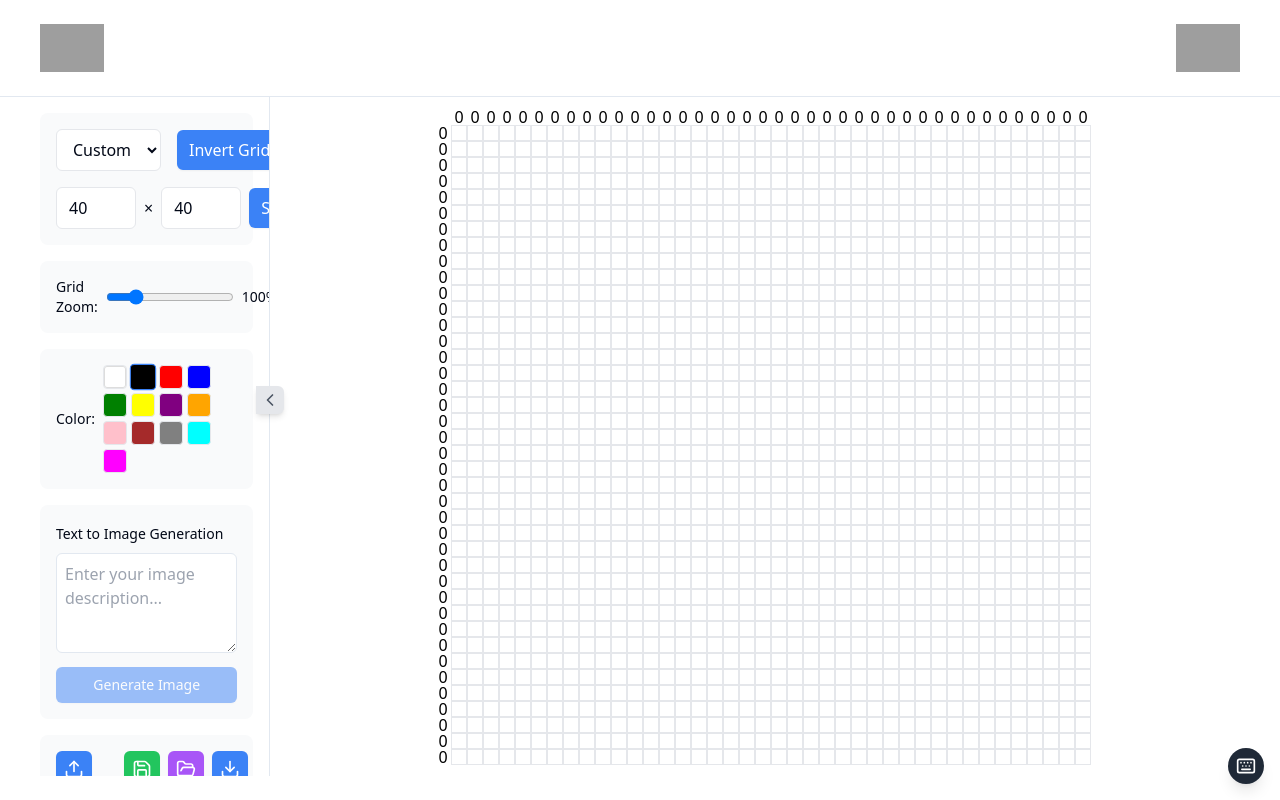
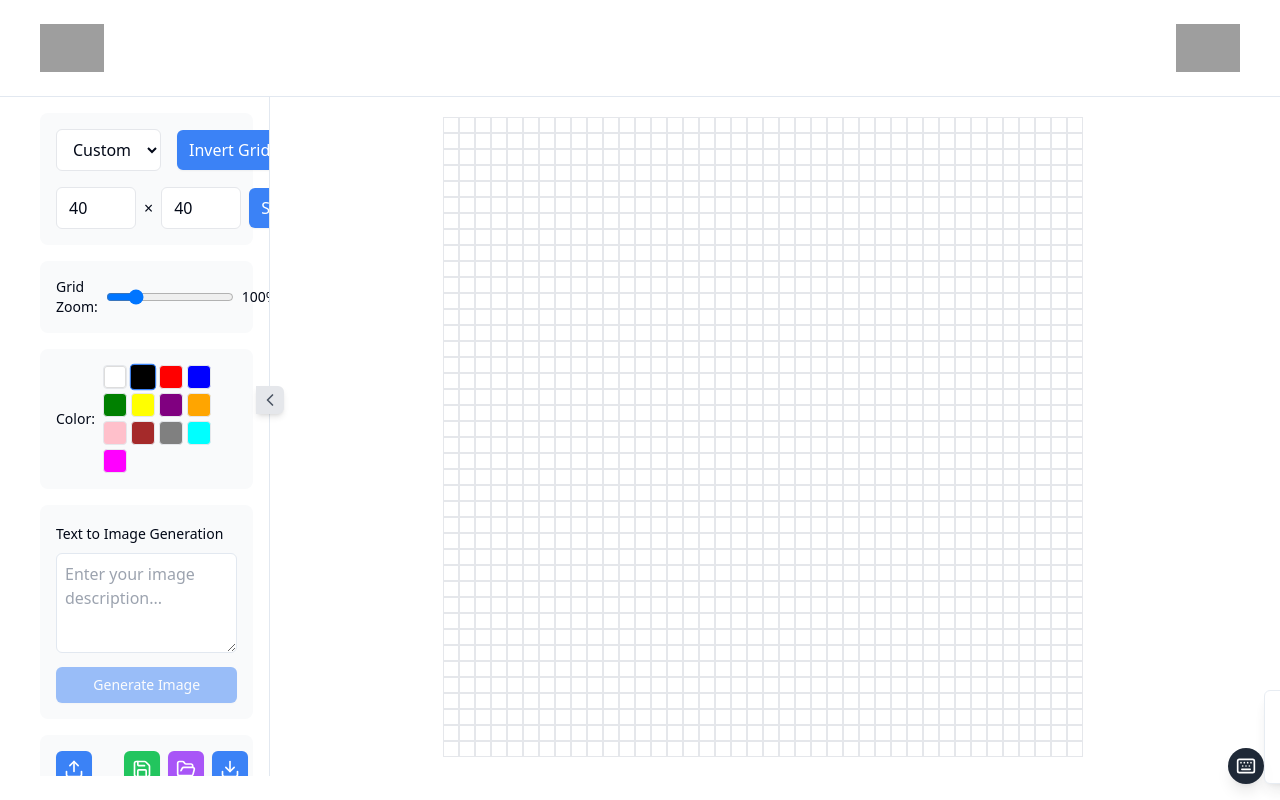
Before and after one commit to nxtphaseai/nonomaker, a React (Vite) app: page / in a window 1280 px wide. Built offline with nearby package versions, Linux system fonts and the light colour scheme; grey boxes are pictures that could not be loaded.

Commit message:
added toast

```diff
--- a/src/components/nonogram/NonogramEditor.tsx
+++ b/src/components/nonogram/NonogramEditor.tsx
@@ -12,6 +12,7 @@ import { GridStates, ImageParams, ApiResponse, GridParams } from './types';
 import ColorPalette from './ColorPalette';
 import { ChevronLeft, ChevronRight, GripVertical } from "lucide-react";
 import { ShortcutsDialog } from './ShortcutsDialog';
+import { Toaster } from "@/components/ui/toaster";
 
 // Add this interface after GridStates import
 interface UndoRedoState {
@@ -737,6 +738,7 @@ export const NonogramEditor: React.FC = () => {
 
   return (
     <Card className="w-full h-screen flex flex-col">
+      <Toaster />
       {/* Header with logos */}
       <CardHeader className="border-b">
         <div className="flex justify-between items-center px-4">
--- a/src/components/nonogram/NonogramGrid.tsx
+++ b/src/components/nonogram/NonogramGrid.tsx
@@ -1,6 +1,7 @@
 import React, { useState, useEffect } from 'react';
 import { GridPreset } from './types';
 import { ImageParams } from './types';
+import { toast } from "@/components/ui/use-toast";
 
 interface NonogramGridProps {
   grid: string[][];
@@ -33,14 +34,23 @@ export const NonogramGrid: React.FC<NonogramGridProps> = ({
   // Add state for grid visibility
   const [showGrid, setShowGrid] = useState(true);
   // Add state for hint visibility
-  const [showHints, setShowHints] = useState(true);
+  const [showHints, setShowHints] = useState(false);
   // Add state for panning
   const [isPanning, setIsPanning] = useState(false);
   const [lastPanPosition, setLastPanPosition] = useState<{ x: number, y: number } | null>(null);
   const [isModifierPressed, setIsModifierPressed] = useState(false);
 
-  // Modify the key press handler
+  // Add toast notification to useEffect
   React.useEffect(() => {
+    if (!shortcutsEnabled) return;
+
+    // Show initial toast
+    toast({
+      title: "Keyboard Shortcuts Available",
+      description: "Press 'H' to toggle hints visibility",
+      duration: 5000,
+    });
+
     const handleKeyPress = (e: KeyboardEvent) => {
       if (!shortcutsEnabled) return;
 
```
